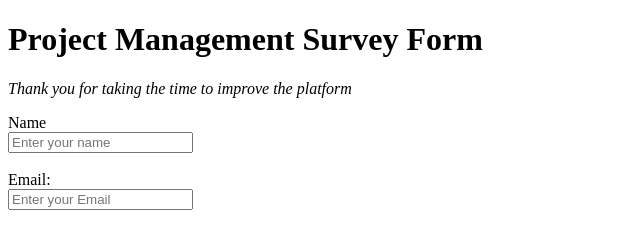
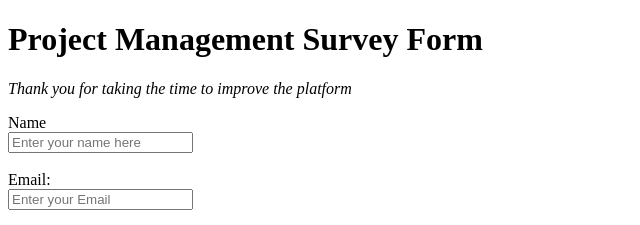
Before and after one commit to Favourezeugwa/Surveyform, a plain HTML site: page index.html in a window 1280 px wide. Shown: the top 225 px of the page, 0-640 px from the left. Drawn offline with Linux system fonts and the light colour scheme.

Commit message:
Modify index.html

```diff
--- a/index.html
+++ b/index.html
@@ -21,7 +21,7 @@
         <input
           type="text"
           id="name-label"
-          placeholder="Enter your name"
+          placeholder="Enter your name here"
         /><br /><br />
         <label for="email">Email:</label><br />
         <input
```
